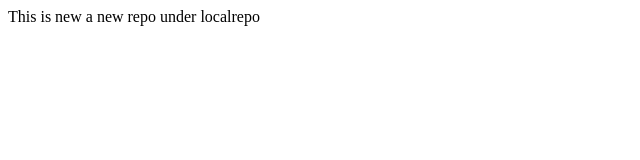
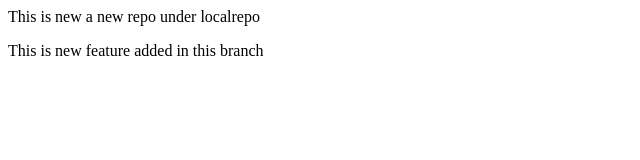
Before and after one commit to MKP911/localrepo, a plain HTML site: page index.html in a window 1280 px wide. Shown: the whole page, without its empty margins (0-640 px from the left). Drawn offline with Linux system fonts and the light colour scheme.

Commit message:
add new feature

```diff
--- a/index.html
+++ b/index.html
@@ -1 +1,2 @@
 <p>This is new a new repo under localrepo</p>
+<p>This is new feature added in this branch</p>
```
